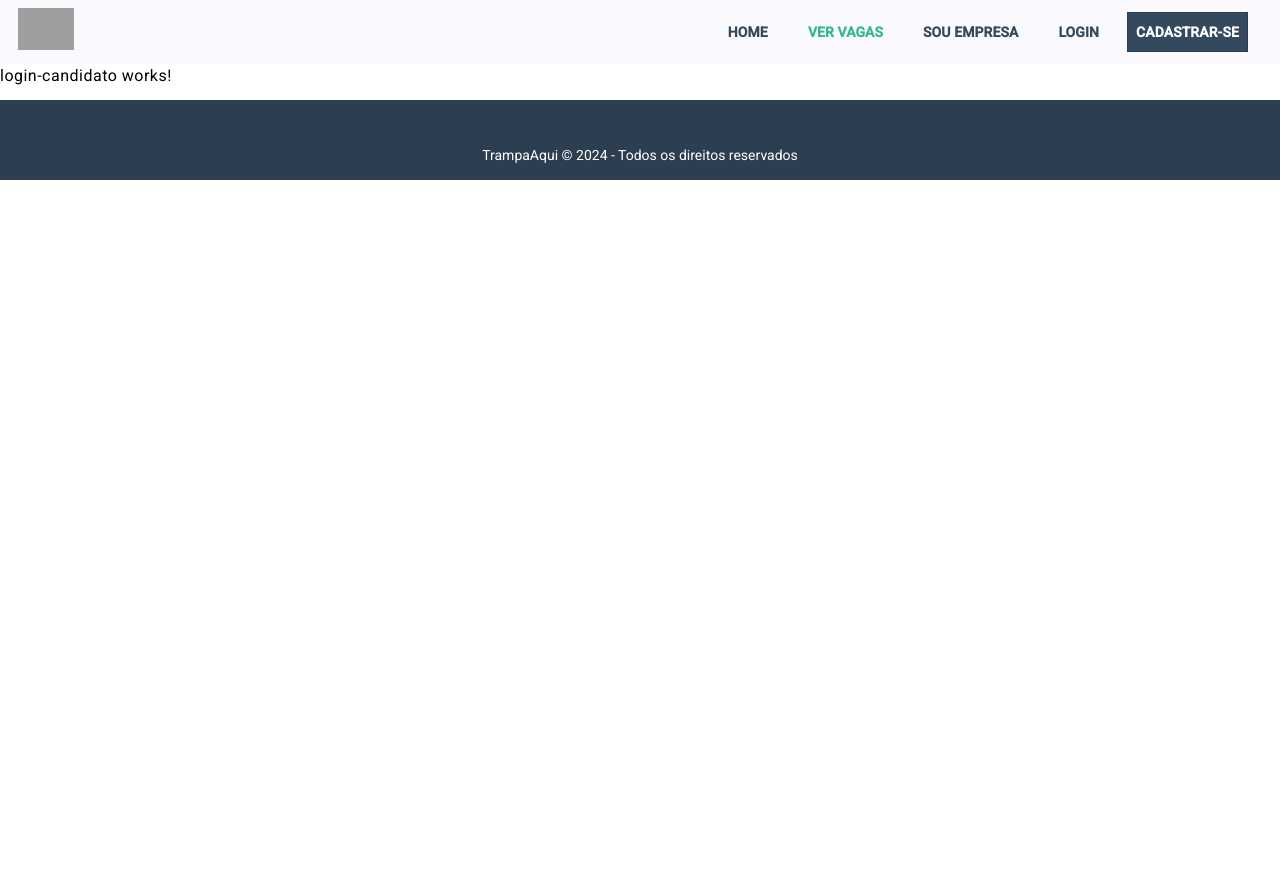
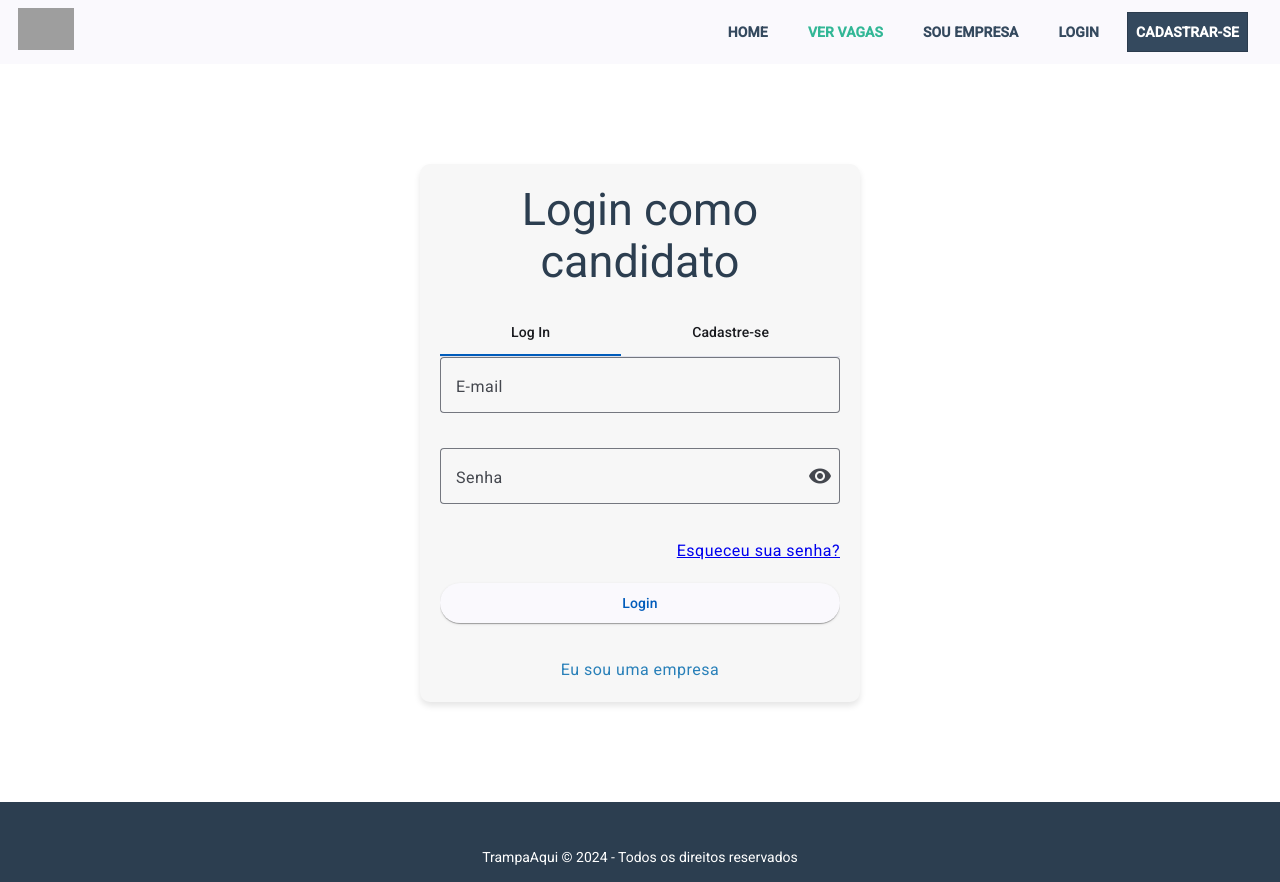
Before and after one commit to lucasgfaj/trampa-aqui, an Angular app: page /login-candidato in a window 1280 px wide. Before the commit the page ends 800 px from the top, so only its background shows below. Built offline with nearby package versions, Linux system fonts and the light colour scheme; grey boxes are pictures that could not be loaded; some icons are missing.

Commit message:
atividade 12

```diff
--- a/src/app/app.component.ts
+++ b/src/app/app.component.ts
@@ -2,11 +2,12 @@ import { Component } from '@angular/core';
 import { RouterOutlet } from '@angular/router';
 import { HeaderComponent } from './shared/header/header.component';
 import { FooterComponent } from './shared/footer/footer.component';
+import { LoginCandidatoComponent } from "./pages/login-candidato/login-candidato.component";
 
 @Component({
   selector: 'app-root',
   standalone: true,
-  imports: [RouterOutlet, HeaderComponent, FooterComponent],
+  imports: [RouterOutlet, HeaderComponent, FooterComponent, LoginCandidatoComponent, ],
   templateUrl: './app.component.html',
   styleUrl: './app.component.css'
 })
--- a/src/app/pages/login-candidato/login-candidato.component.css
+++ b/src/app/pages/login-candidato/login-candidato.component.css
@@ -0,0 +1,42 @@
+.login-container {
+    width: 400px;
+    margin: 100px auto;
+    text-align: center;
+    background-color: #f7f7f7;
+    padding: 20px;
+    border-radius: 10px;
+    box-shadow: 0 4px 6px rgba(0, 0, 0, 0.1);
+  }
+
+  h2 {
+    margin-bottom: 20px;
+    color: #2c3e50;
+  }
+
+  .login-form {
+    display: flex;
+    flex-direction: column;
+  }
+
+  .full-width {
+    width: 100%;
+    margin-bottom: 15px;
+  }
+
+  .forgot-password {
+    text-align: right;
+    margin-bottom: 20px;
+  }
+
+  .footer-link {
+    margin-top: 20px;
+  }
+
+  .footer-link a {
+    color: #2980b9;
+    text-decoration: none;
+  }
+
+  .footer-link a:hover {
+    text-decoration: underline;
+  }
--- a/src/app/pages/login-candidato/login-candidato.component.html
+++ b/src/app/pages/login-candidato/login-candidato.component.html
@@ -1 +1,56 @@
-<p>login-candidato works!</p>
+<div class="login-container">
+    <h2>Login como candidato</h2>
+    <mat-tab-group>
+      <mat-tab label="Log In">
+        <form class="login-form">
+          <mat-form-field appearance="outline" class="full-width">
+            <mat-label>E-mail</mat-label>
+            <input matInput type="email" placeholder="Seu e-mail" />
+          </mat-form-field>
+
+          <mat-form-field appearance="outline" class="full-width">
+            <mat-label>Senha</mat-label>
+            <input matInput type="password" placeholder="******" />
+            <button mat-icon-button matSuffix tabindex="-1">
+              <mat-icon>visibility</mat-icon>
+            </button>
+          </mat-form-field>
+
+          <div class="forgot-password">
+            <a href="#">Esqueceu sua senha?</a>
+          </div>
+
+          <button mat-raised-button color="primary" class="full-width">
+            Login
+          </button>
+        </form>
+      </mat-tab>
+
+      <mat-tab label="Cadastre-se">
+        <form class="cadastro-form">
+          <mat-form-field appearance="outline" class="full-width">
+            <mat-label>*E-mail</mat-label>
+            <input matInput type="email" placeholder="Seu e-mail" />
+          </mat-form-field>
+
+          <mat-form-field appearance="outline" class="full-width">
+            <mat-label>*Senha</mat-label>
+            <input matInput type="password" placeholder="******" />
+          </mat-form-field>
+
+          <mat-form-field appearance="outline" class="full-width">
+            <mat-label>*Senha confirmação</mat-label>
+            <input matInput type="password" placeholder="******" />
+          </mat-form-field>
+          <button mat-raised-button color="primary" class="full-width">
+            Criar conta
+          </button>
+
+        </form>
+      </mat-tab>
+    </mat-tab-group>
+
+    <div class="footer-link">
+      <a href="/login-empresa">Eu sou uma empresa</a>
+    </div>
+  </div>
--- a/src/app/pages/login-empresa/login-empresa.component.css
+++ b/src/app/pages/login-empresa/login-empresa.component.css
@@ -0,0 +1,42 @@
+.login-container {
+    width: 400px;
+    margin: 100px auto;
+    text-align: center;
+    background-color: #f7f7f7;
+    padding: 20px;
+    border-radius: 10px;
+    box-shadow: 0 4px 6px rgba(0, 0, 0, 0.1);
+  }
+
+  h2 {
+    margin-bottom: 20px;
+    color: #2c3e50;
+  }
+
+  .login-form {
+    display: flex;
+    flex-direction: column;
+  }
+
+  .full-width {
+    width: 100%;
+    margin-bottom: 15px;
+  }
+
+  .forgot-password {
+    text-align: right;
+    margin-bottom: 20px;
+  }
+
+  .footer-link {
+    margin-top: 20px;
+  }
+
+  .footer-link a {
+    color: #2980b9;
+    text-decoration: none;
+  }
+
+  .footer-link a:hover {
+    text-decoration: underline;
+  }
--- a/src/app/pages/login-empresa/login-empresa.component.html
+++ b/src/app/pages/login-empresa/login-empresa.component.html
@@ -1 +1,56 @@
-<p>login-empresa works!</p>
+<div class="login-container">
+    <h2>Login como empresa</h2>
+    <mat-tab-group>
+      <mat-tab label="Log In">
+        <form class="login-form">
+          <mat-form-field appearance="outline" class="full-width">
+            <mat-label>E-mail</mat-label>
+            <input matInput type="email" placeholder="Seu e-mail" />
+          </mat-form-field>
+
+          <mat-form-field appearance="outline" class="full-width">
+            <mat-label>Senha</mat-label>
+            <input matInput type="password" placeholder="******" />
+            <button mat-icon-button matSuffix tabindex="-1">
+              <mat-icon>visibility</mat-icon>
+            </button>
+          </mat-form-field>
+
+          <div class="forgot-password">
+            <a href="#">Esqueceu sua senha?</a>
+          </div>
+
+          <button mat-raised-button color="primary" class="full-width">
+            Login
+          </button>
+        </form>
+      </mat-tab>
+
+      <mat-tab label="Cadastre-se">
+        <form class="cadastro-form">
+          <mat-form-field appearance="outline" class="full-width">
+            <mat-label>*E-mail</mat-label>
+            <input matInput type="email" placeholder="Seu e-mail" />
+          </mat-form-field>
+
+          <mat-form-field appearance="outline" class="full-width">
+            <mat-label>*Senha</mat-label>
+            <input matInput type="password" placeholder="******" />
+          </mat-form-field>
+
+          <mat-form-field appearance="outline" class="full-width">
+            <mat-label>*Senha confirmação</mat-label>
+            <input matInput type="password" placeholder="******" />
+          </mat-form-field>
+          <button mat-raised-button color="primary" class="full-width">
+            Criar conta
+          </button>
+
+        </form>
+      </mat-tab>
+    </mat-tab-group>
+
+    <div class="footer-link">
+      <a href="/login-candidato">Eu sou um candidato</a>
+    </div>
+  </div>
```
Also changed, not shown: src/app/pages/login-candidato/login-candidato.component.ts (+13 -1 lines), src/app/pages/login-empresa/login-empresa.component.ts (+14 -2 lines), 2 other files (tests, documents, lock files or other folders).
